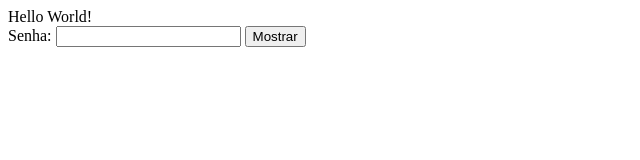
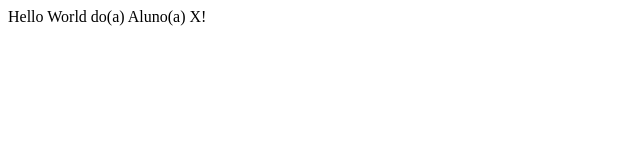
Before and after one commit to cristianomariano/teste-unip, a plain HTML site: page public/index.html in a window 1280 px wide. Shown: the whole page, without its empty margins (0-640 px from the left). Drawn offline with Linux system fonts and the light colour scheme.

Commit message:
Update index.html

```diff
--- a/public/index.html
+++ b/public/index.html
@@ -1,11 +1 @@
-<html>
-  <head>
-    <script src="site.js"></script>
-  </head>
-  <body>
-    Hello World!
-    <br/>
-    Senha: <input type="password" id="pass" />
-    <input type="button" onClick="showPassword();" value="Mostrar" />
-  </body>
-<html>
+Hello World do(a) Aluno(a) X!
```
